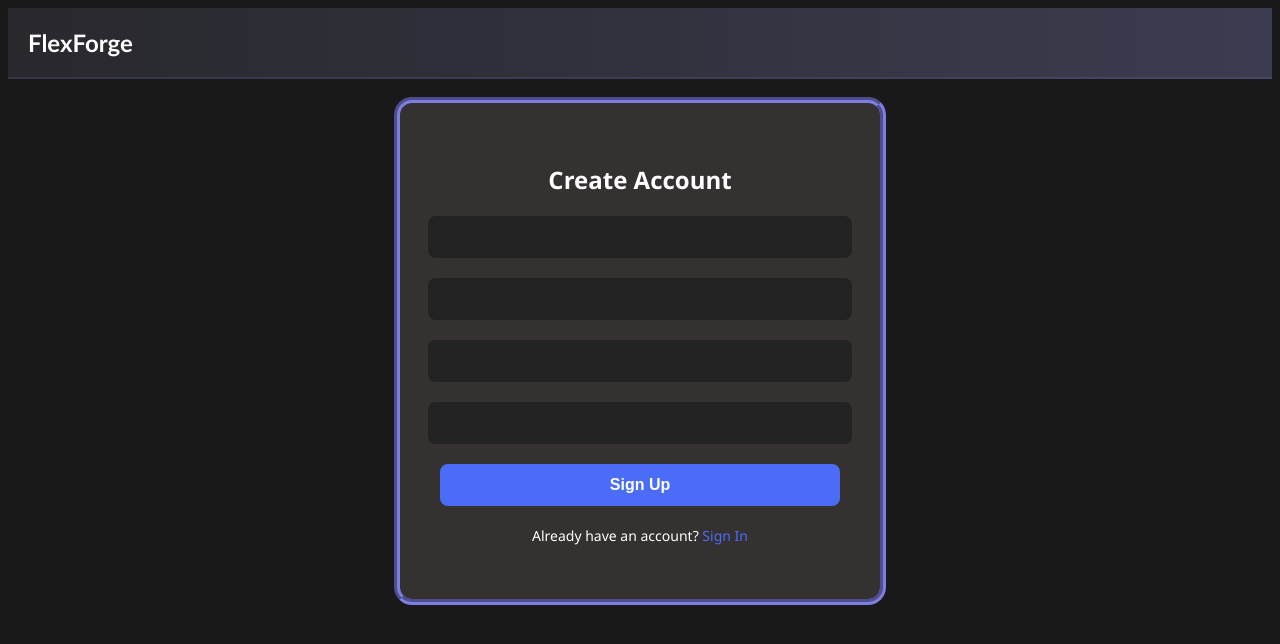
After one commit to LBrou28/CSC-3380-Project, a Django app: template templates/account/signup.html in a window 1280 px wide. The commit adds this page. Shown: the top 644 px of the page. Run offline with Django 5.2, Linux system fonts and the light colour scheme; the template is opened without the code that fills it, so the values that code supplies are empty, except form fields; tables that the repository leaves empty hold one stand-in row (values such as "Sample post"); form fields are guessed from the names that the template uses.

Commit message:
add styling for other account pages

```diff
--- a/app/static/app/css/styles.css
+++ b/app/static/app/css/styles.css
@@ -265,14 +265,15 @@ header { margin-bottom: 10px; }
     justify-content: center;
     align-items: center;
     font-family: 'Segoe UI', sans-serif;
+    margin-top: 24px;
 }
 
-/* Signup link */
+
 .login-form {
     display: flex;
-    flex-direction: column;   /* stack items vertically */
-    align-items: center;      /* center items horizontally */
-    background-color: rgb(53, 49, 49);   /* dark background */
+    flex-direction: column;
+    align-items: center;
+    background-color: rgb(53, 49, 49);
     color: white;
     width: 400px;
     padding: 40px;
@@ -326,7 +327,7 @@ header { margin-bottom: 10px; }
 /* Container for checkbox + forgot password */
 .login-options {
     display: flex;
-    justify-content: space-between; /* checkbox left, link right */
+    justify-content: space-between;
     align-items: center;
     width: 100%;
     margin-bottom: 20px;
@@ -337,7 +338,7 @@ header { margin-bottom: 10px; }
 /* Checkbox styling */
 .login-options input[type="checkbox"] {
     margin-right: 8px;
-    accent-color: #4a6cf7; /* modern colored checkbox (Chrome/Edge/Firefox) */
+    accent-color: #4a6cf7;
 }
 
 .remember-me {
@@ -350,11 +351,10 @@ header { margin-bottom: 10px; }
     line-height: 1;
 }
 
-/* Optional: style the checkbox itself */
 .remember-me input[type="checkbox"] {
     width: 16px;
     height: 16px;
-    accent-color: #4a6cf7; /* modern color for the checkbox */
+    accent-color: #4a6cf7;
     margin: 0;
     vertical-align: middle;
 }
@@ -388,3 +388,130 @@ header { margin-bottom: 10px; }
 .video-link:active {
     color: rgb(116, 116, 235);
 }
+
+/* Sign-out link */
+.logout-container {
+    display: flex;
+    flex-direction: column;
+    align-items: center;
+    background-color: rgb(53, 49, 49);
+    color: white;
+    width: 400px;
+    padding: 40px;
+    border-radius: 12px;
+    text-align: center;
+    outline: rgb(126, 126, 224) 6px groove;
+    margin: auto;
+    margin-top: 24px;
+}
+
+.logout-container .logout-cancel {
+    margin-top: 20px;
+    font-size: 14px;
+}
+
+.logout-container .logout-cancel {
+    color: #4a6cf7;
+    text-decoration: none;
+}
+
+.logout-container .logout-cancel:hover {
+    text-decoration: underline;
+}
+
+.logout-container button {
+    width: 100%;
+    padding: 12px;
+    background-color: #4a6cf7;
+    color: white;
+    border: none;
+    border-radius: 8px;
+    font-size: 16px;
+    font-weight: 600;
+    cursor: pointer;
+    transition: background 0.3s;
+}
+
+.logout-container input {
+    width: 100%;
+    padding: 12px;
+    margin-bottom: 20px;
+    border: none;
+    border-radius: 8px;
+    background-color: #222;
+    color: white;
+    font-size: 16px;
+}
+
+.logout-container input::placeholder {
+    color: #aaa;
+}
+
+/* signup page */
+.login-title {
+    color: white;
+}
+
+.signup-container {
+    display: flex;
+    flex-direction: column;
+    justify-content: center;
+    align-items: center;
+    font-family: 'Segoe UI', sans-serif;
+    margin-top: 24px;
+}
+
+.signup-form {
+    display: flex;
+    flex-direction: column;
+    align-items: center;
+    background-color: rgb(53, 49, 49);
+    color: white;
+    width: 400px;
+    padding: 40px;
+    border-radius: 12px;
+    text-align: center;
+    outline: rgb(126, 126, 224) 6px groove;
+}
+
+.signup-form .login-redirect {
+    margin-top: 20px;
+    font-size: 14px;
+}
+
+.signup-form .login-redirect a {
+    color: #4a6cf7;
+    text-decoration: none;
+}
+
+.signup-form .login-redirect a:hover {
+    text-decoration: underline;
+}
+
+.signup-form button {
+    width: 100%;
+    padding: 12px;
+    background-color: #4a6cf7;
+    color: white;
+    border: none;
+    border-radius: 8px;
+    font-size: 16px;
+    font-weight: 600;
+    cursor: pointer;
+    transition: background 0.3s;
+}
+
+.signup-form input {
+    width: 100%;
+    padding: 12px;
+    margin-bottom: 20px;
+    border: none;
+    border-radius: 8px;
+    background-color: #222;
+    color: white;
+    font-size: 16px;
+}
+
+.signup-form input::placeholder {
+    color: #aaa;
+}
--- a/templates/account/login.html
+++ b/templates/account/login.html
@@ -3,8 +3,8 @@
 
 {% block content %}
 <div class="login-container">
-    <h2 class="login-title">Sign In</h2>
     <form method="post" action="{% url 'account_login' %}" class="login-form">
+        <h2 class="login-title">Sign In</h2>
         {% csrf_token %}
         <input type="text" name="login" placeholder="Username or Email">
         <input type="password" name="password" placeholder="Password">
--- /dev/null
+++ b/templates/account/signup.html
@@ -0,0 +1,23 @@
+{% extends "allauth/layouts/base.html" %}
+
+{% block content %}
+<div class="signup-container">
+    <form method="POST" action="{% url 'account_signup' %}" class="signup-form">
+        {% csrf_token %}
+
+        <h2>Create Account</h2>
+
+        {{ form.username }}
+        {{ form.email }}
+        {{ form.password1 }}
+        {{ form.password2 }}
+
+        <button type="submit">Sign Up</button>
+
+        <p class="login-redirect">
+            Already have an account?
+            <a href="{% url 'account_login' %}">Sign In</a>
+        </p>
+    </form>
+</div>
+{% endblock %}
```
Also changed, not shown: templates/account/logout.html (added, +15 -0 lines).
